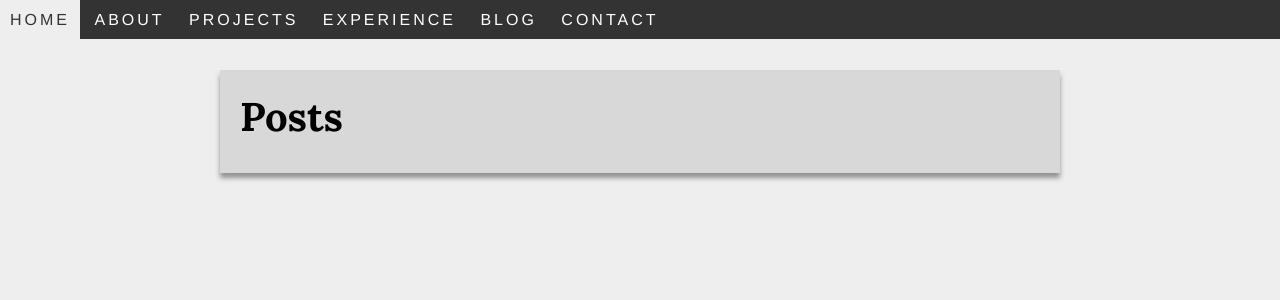
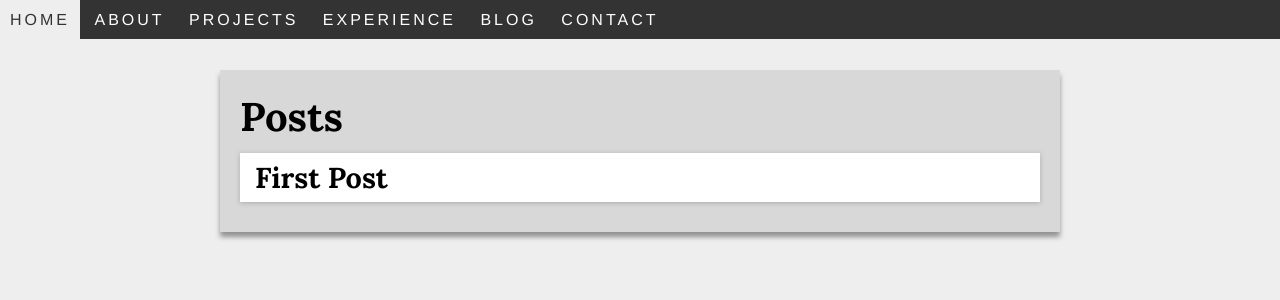
Before and after one commit to jroggeman/jroggeman.github.io, a Jekyll site: the page built from blog/index.md, in a window 1280 px wide. Shown: the top 300 px of the page. Built offline with Jekyll 4.4.1, drawn with Linux system fonts in a browser that asks for light colours.

Commit message:
Set up posts, about page

```diff
--- a/_config.yml
+++ b/_config.yml
@@ -1,3 +1,4 @@
+permalink: /blog/:categories/:year/:month/:day/:title.html
 markdown: kramdown
 kramdown:
   input: GFM
--- a/blog/index.md
+++ b/blog/index.md
@@ -3,8 +3,8 @@ layout: default
 ---
 
 # Posts
-<ul>
+<ul class="card-list">
 {% for post in site.posts %}
-<li><a href="{{ post.url }}">{{ post.title }}</a></li>
+<li><a href="{{ post.url }}" class="card"><h2>{{ post.title }}</h2></a></li>
 {% endfor %}
 </ul>
```
Also changed, not shown: _posts/2016-04-09-first-post.md (added, +5 -0 lines), about/index.md (+2 -0 lines).
